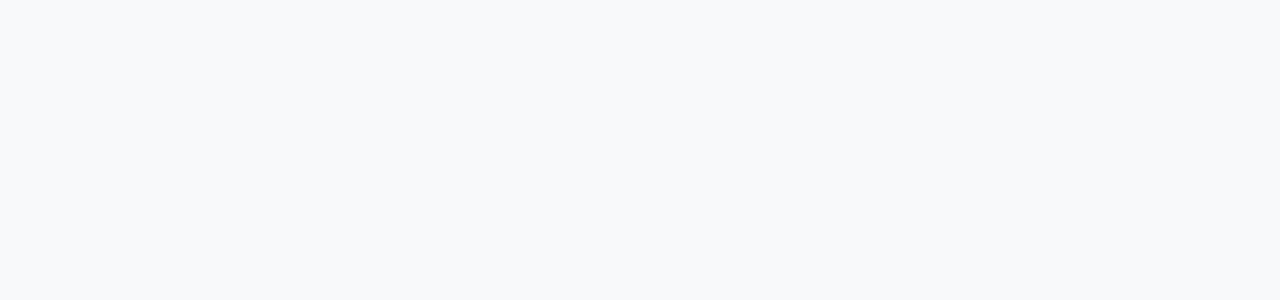
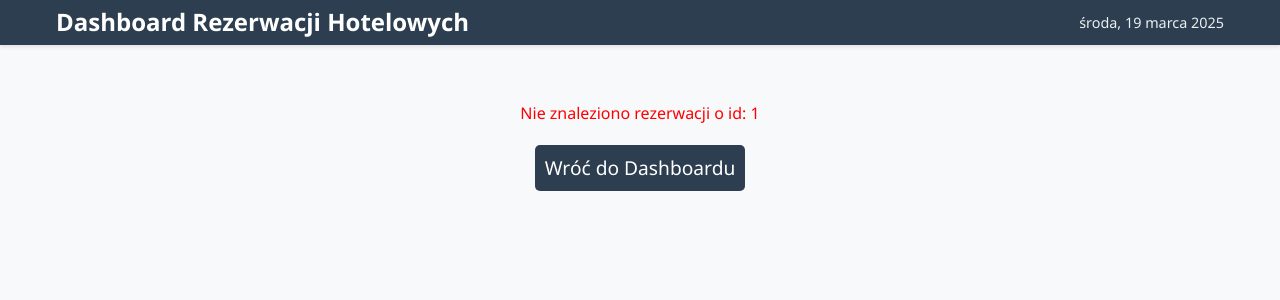
Before and after one commit to MagicianPL/ReservationsDashboard, a React (Vite) app: page /edit/1 in a window 1280 px wide. Before the commit this address had no page. Shown: the top 300 px of the page. Built offline with nearby package versions, Linux system fonts and the light colour scheme.

Commit message:
Editing reservation feature implemented

```diff
--- a/src/App.tsx
+++ b/src/App.tsx
@@ -11,8 +11,8 @@ import CreateReservation from './components/CreateReservation/CreateReservation'
 interface HomePageProps {
   loading: boolean;
   reservations: Reservation[];
-  reservationsMap: ReservationsMap;
-  setReservationsMap: React.Dispatch<React.SetStateAction<ReservationsMap>>;
+  reservationsMap: ReservationsMap | null;
+  setReservationsMap: React.Dispatch<React.SetStateAction<ReservationsMap | null>>;
 };
 
 const HomePage: React.FC<HomePageProps> = ({ loading, reservations, reservationsMap, setReservationsMap }) => {
@@ -31,8 +31,8 @@ const HomePage: React.FC<HomePageProps> = ({ loading, reservations, reservations
 };
 
 function App() {
-  const [reservationsMap, setReservationsMap] = useState<ReservationsMap>({})
-  const reservations = useMemo(() => Object.values(reservationsMap), [reservationsMap])
+  const [reservationsMap, setReservationsMap] = useState<ReservationsMap | null>(null)
+  const reservations = useMemo(() => Object.values(reservationsMap || {}), [reservationsMap])
   const [loading, setLoading] = useState(true)
 
   const reservedRooms = useMemo(() => {
@@ -62,6 +62,7 @@ function App() {
       <Routes>
         <Route path="/" element={<HomePage loading={loading} reservations={reservations} reservationsMap={reservationsMap} setReservationsMap={setReservationsMap} />} />
         <Route path="/add" element={<CreateReservation reservations={reservations} setReservationsMap={setReservationsMap} reservedRooms={reservedRooms} />} />
+        <Route path="/edit/:reservationId" element={<CreateReservation reservations={reservations} setReservationsMap={setReservationsMap} reservedRooms={reservedRooms} reservationsMap={reservationsMap} />} />
       </Routes>
     </BrowserRouter>
   )
--- a/src/components/CreateReservation/CreateReservation.css
+++ b/src/components/CreateReservation/CreateReservation.css
@@ -57,3 +57,21 @@ form button {
     font-weight: 500;
     margin-top: 0.3rem;
 }
+
+.info {
+    text-align: center;
+    margin-top: 3rem;
+}
+
+.info-button {
+    background-color: #2c3e50;
+    border-radius: 5px;
+    padding: 0.6rem;
+    border: none;
+    color: white;
+    font-size: 1.2rem;
+    font-weight: 500;
+    margin-top: 0.3rem;
+    display: block;
+    margin: 0 auto;
+}
--- a/src/components/CreateReservation/CreateReservation.tsx
+++ b/src/components/CreateReservation/CreateReservation.tsx
@@ -1,19 +1,23 @@
-import React from 'react';
+import React, { useCallback, useEffect } from 'react';
 import Header from '../Header/Header';
 import '../../App.css';
 import './CreateReservation.css';
 import { getTodayDateForDateInput } from '../../utils/dateFormatters';
 import { Reservation, ReservationsMap } from '../../types/reservation';
 import { emailRegex } from '../../utils/reservationUtils';
-import { useNavigate } from 'react-router';
+import { useNavigate, useParams } from 'react-router';
 
 interface CreateReservationProps {
     reservations: Reservation[];
-    setReservationsMap: React.Dispatch<React.SetStateAction<ReservationsMap>>;
+    setReservationsMap: React.Dispatch<React.SetStateAction<ReservationsMap | null>>;
     reservedRooms: Set<string | undefined>;
+    reservationsMap?: ReservationsMap | null;
 }
 
-const CreateReservation: React.FC<CreateReservationProps> = ({ reservations, setReservationsMap, reservedRooms }) => {
+const CreateReservation: React.FC<CreateReservationProps> = ({ reservations, setReservationsMap, reservedRooms, reservationsMap }) => {
+    const { reservationId } = useParams();
+    const reservationToEdit = (reservationsMap && reservationId) ? reservationsMap[reservationId] : undefined;
+
     const [formState, setFormState] = React.useState({
         firstName: '',
         lastName: '',
@@ -25,6 +29,20 @@ const CreateReservation: React.FC<CreateReservationProps> = ({ reservations, set
     });
     const [formError, setFormError] = React.useState('');
     const navigate = useNavigate();
+
+    useEffect(() => {
+        if (reservationToEdit) {
+            setFormState({
+                firstName: reservationToEdit.guestName.split(' ')[0] || '',
+                lastName: reservationToEdit.guestName.split(' ')[1] || '',
+                arrivalDate: reservationToEdit.checkInDate || '',
+                departureDate: reservationToEdit.checkOutDate || '',
+                roomNumber: reservationToEdit.roomNumber || '',
+                notes: reservationToEdit.notes || '',
+                email: reservationToEdit.email || '',
+            });
+        }
+    }, [reservationsMap]);
 
     const handleInputChange = (event: React.ChangeEvent<HTMLInputElement>) => {
         const { name, value } = event.target;
@@ -49,20 +67,20 @@ const CreateReservation: React.FC<CreateReservationProps> = ({ reservations, set
             return;
         }
 
-        if (formState.roomNumber && reservedRooms.has(formState.roomNumber)) {
+        if (!reservationId && formState.roomNumber && reservedRooms.has(formState.roomNumber)) {
             setFormError('Pokój o podanym numerze jest już zarezerwowany.');
             return;
         }
 
-        // Create new reservation and set it to a state
+        // Create new or update existing reservation
         const status = getTodayDateForDateInput() === formState.arrivalDate ? 'Due In' : 'Reserved';
-        const newReservationId = `res-${reservations.length + 1}`;
+        const newReservationId = reservationId ? reservationId : `res-${reservations.length + 1}`;
         const newReservation: Reservation = {
             id: newReservationId,
             guestName: `${formState.firstName} ${formState.lastName}`,
             checkInDate: formState.arrivalDate,
             checkOutDate: formState.departureDate,
-            status,
+            status: reservationToEdit ? reservationToEdit.status : status,
             roomNumber: formState.roomNumber,
             notes: formState.notes,
             email: formState.email,
@@ -71,46 +89,76 @@ const CreateReservation: React.FC<CreateReservationProps> = ({ reservations, set
         navigate('/');
     };
 
+    const navigateToDashboard = () => {
+        navigate('/');
+    };
+
+    const renderContent = useCallback(() => {
+        if (reservationId && !reservationsMap) {
+            return (
+                <p className='info'>Ładowanie danych rezerwacji...</p>
+            );
+        }
+
+        if (reservationId && reservationsMap && !reservationToEdit) {
+            return (
+                <>
+                    <p className='info form-error'>Nie znaleziono rezerwacji o id: {reservationId}</p>
+                    <button className='info-button' onClick={navigateToDashboard}>Wróć do Dashboardu</button>
+                </>
+            );
+        }
+
+        return (
+            <>
+                <h1 className='page-title'>{`${reservationId ? 'Edytuj rezerwację' : 'Dodaj rezerwację'}`}</h1>
+                <form onSubmit={handleFormSubmit}>
+                    <div className='form-content'>
+                        <label>
+                            Imię*:
+                            <input type="text" className='form-input' name='firstName' value={formState.firstName} onChange={handleInputChange} />
+                        </label>
+                        <label>
+                            Nazwisko*:
+                            <input type="text" className='form-input' name='lastName' value={formState.lastName} onChange={handleInputChange} />
+                        </label>
+                        {!reservationId && (
+                            <>
+                                <label>
+                                    Data przyjazdu*:
+                                    <input type="date" className='form-input' name='arrivalDate' value={formState.arrivalDate} onChange={handleInputChange} min={getTodayDateForDateInput()} />
+                                </label>
+                                <label>
+                                    Data wyjazdu*:
+                                    <input type="date" className='form-input' name='departureDate' value={formState.departureDate} onChange={handleInputChange} min={formState.arrivalDate || undefined} />
+                                </label>
+                                <label>
+                                    Numer pokoju:
+                                    <input type="number" className='form-input' name='roomNumber' value={formState.roomNumber} onChange={handleInputChange} />
+                                </label>
+                            </>
+                        )}
+                        <label>
+                            Notatka:
+                            <input type="text" className='form-input' name='notes' value={formState.notes} onChange={handleInputChange} />
+                        </label>
+                        <label>
+                            Adres e-mail:
+                            <input type="email" className='form-input' name='email' value={formState.email} onChange={handleInputChange} />
+                        </label>
+                        <p className='form-error'>{formError}</p>
+                        <button type="submit">{`${reservationId ? 'Zapisz' : 'Dodaj rezerwację'}`}</button>
+                    </div>
+                </form>
+            </>
+        );
+    }, [reservationId, reservationsMap, reservationToEdit, formState, formError]);
 
     return (
         <div className="app-container">
             <Header />
             <main className="main-content">
-                <h1 className='page-title'>Dodaj rezerwację</h1>
-                <form onSubmit={handleFormSubmit}>
-                    <div className='form-content'>
-                        <label>
-                            Imię*:
-                            <input type="text" className='form-input' name='firstName' value={formState.firstName} onChange={e => handleInputChange(e)} />
-                        </label>
-                        <label>
-                            Nazwisko*:
-                            <input type="text" className='form-input' name='lastName' value={formState.lastName} onChange={e => handleInputChange(e)} />
-                        </label>
-                        <label>
-                            Data przyjazdu*:
-                            <input type="date" className='form-input' name='arrivalDate' value={formState.arrivalDate} onChange={e => handleInputChange(e)} min={getTodayDateForDateInput()} />
-                        </label>
-                        <label>
-                            Data wyjazdu*:
-                            <input type="date" className='form-input' name='departureDate' value={formState.departureDate} onChange={e => handleInputChange(e)} min={formState.arrivalDate || undefined} />
-                        </label>
-                        <label>
-                            Numer pokoju:
-                            <input type="number" className='form-input' name='roomNumber' value={formState.roomNumber} onChange={e => handleInputChange(e)} />
-                        </label>
-                        <label>
-                            Notatka:
-                            <input type="text" className='form-input' name='notes' value={formState.notes} onChange={e => handleInputChange(e)} />
-                        </label>
-                        <label>
-                            Adres e-mail:
-                            <input type="email" className='form-input' name='email' value={formState.email} onChange={e => handleInputChange(e)} />
-                        </label>
-                        <p className='form-error'>{formError}</p>
-                        <button type="submit">Dodaj rezerwację</button>
-                    </div>
-                </form>
+                {renderContent()}
             </main>
         </div>
     );
--- a/src/components/ReservationsDashboard/ReservationActionsModal/ReservationActionsModal.tsx
+++ b/src/components/ReservationsDashboard/ReservationActionsModal/ReservationActionsModal.tsx
@@ -2,6 +2,7 @@ import React from 'react';
 import './ReservationActionsModal.css';
 import Modal from '../../Modal/Modal';
 import { Reservation } from '../../../types/reservation';
+import { useNavigate } from 'react-router';
 
 interface ReservationActionsModalProps {
     onClose: () => void;
@@ -11,6 +12,8 @@ interface ReservationActionsModalProps {
 
 const ReservationActionsModal: React.FC<ReservationActionsModalProps> = ({ onClose, reservation, deleteReservation }) => {
     const [isSelectedForDeletion, setIsSelectedForDeletion] = React.useState(false);
+    const navigate = useNavigate();
+    const reservationIsEditable = reservation?.status === 'Reserved' || reservation?.status === 'Due In';
 
     const handleDeleteReservationClick = () => {
         if (isSelectedForDeletion) {
@@ -33,6 +36,12 @@ const ReservationActionsModal: React.FC<ReservationActionsModalProps> = ({ onClo
         }
     };
 
+    const handleEditButtonClick = () => {
+        if (reservation) {
+            navigate(`/edit/${reservation.id}`);
+        }
+    };
+
     if (!reservation) {
         return null;
     }
@@ -44,7 +53,7 @@ const ReservationActionsModal: React.FC<ReservationActionsModalProps> = ({ onClo
                 <p>Rezerwacja na: <span>{reservation.guestName}</span></p>
                 <p>Przyjazd: <span>{reservation.checkInDate}</span></p>
                 <p>Wyjazd: <span>{reservation.checkOutDate}</span></p>
-                {!isSelectedForDeletion && <button className="res-action-button">Edytuj</button>}
+                {!isSelectedForDeletion && reservationIsEditable && <button className="res-action-button" onClick={handleEditButtonClick}>Edytuj</button>}
                 {isSelectedForDeletion && <p className="delete-confirmation">Czy na pewno chcesz usunąć tę rezerwację?</p>}
                 <button className="res-action-button delete-button" onClick={handleDeleteReservationClick}>Usuń</button>
             </div>
--- a/src/components/ReservationsDashboard/ReservationBoard.tsx
+++ b/src/components/ReservationsDashboard/ReservationBoard.tsx
@@ -3,14 +3,16 @@ import { Reservation, ReservationsMap, ReservationStatus } from '../../types/res
 import ReservationCard from './ReservationCard/ReservationCard';
 import './ReservationBoard.css';
 import ReservationActionsModal from './ReservationActionsModal/ReservationActionsModal';
+import { useNavigate } from 'react-router';
 
 interface ReservationBoardProps {
   reservations: Reservation[];
-  reservationsMap: ReservationsMap;
-  setReservationsMap: React.Dispatch<React.SetStateAction<ReservationsMap>>;
+  reservationsMap: ReservationsMap | null;
+  setReservationsMap: React.Dispatch<React.SetStateAction<ReservationsMap | null>>;
 }
 
 const ReservationBoard: React.FC<ReservationBoardProps> = ({ reservations, reservationsMap, setReservationsMap }) => {
+  const navigate = useNavigate();
 
   const groupedReservations = useMemo(() => {
     const groups: Record<ReservationStatus, Reservation[]> = {
@@ -64,7 +66,13 @@ const ReservationBoard: React.FC<ReservationBoardProps> = ({ reservations, reser
     closeActionsModal();
   };
 
+  const handleAddReservationClick = () => {
+    navigate('/add');
+  };
+
   return (
+    <>
+    <button className='add-reservation-button' onClick={handleAddReservationClick}>Dodaj rezerwację</button>
     <div className="reservation-board">
       {Object.entries(groupedReservations).map(([status, reservationList]) => (
           <div key={status} className="status-column">
@@ -92,6 +100,7 @@ const ReservationBoard: React.FC<ReservationBoardProps> = ({ reservations, reser
       ))}
      { actionModalIsVisible && <ReservationActionsModal onClose={closeActionsModal} reservation={reservationForActions.current} deleteReservation={handleDeleteReservation} /> }
     </div>
+    </>
   );
 };
 
```
Also changed, not shown: src/components/ReservationsDashboard/ReservationBoard.css (+11 -0 lines).
